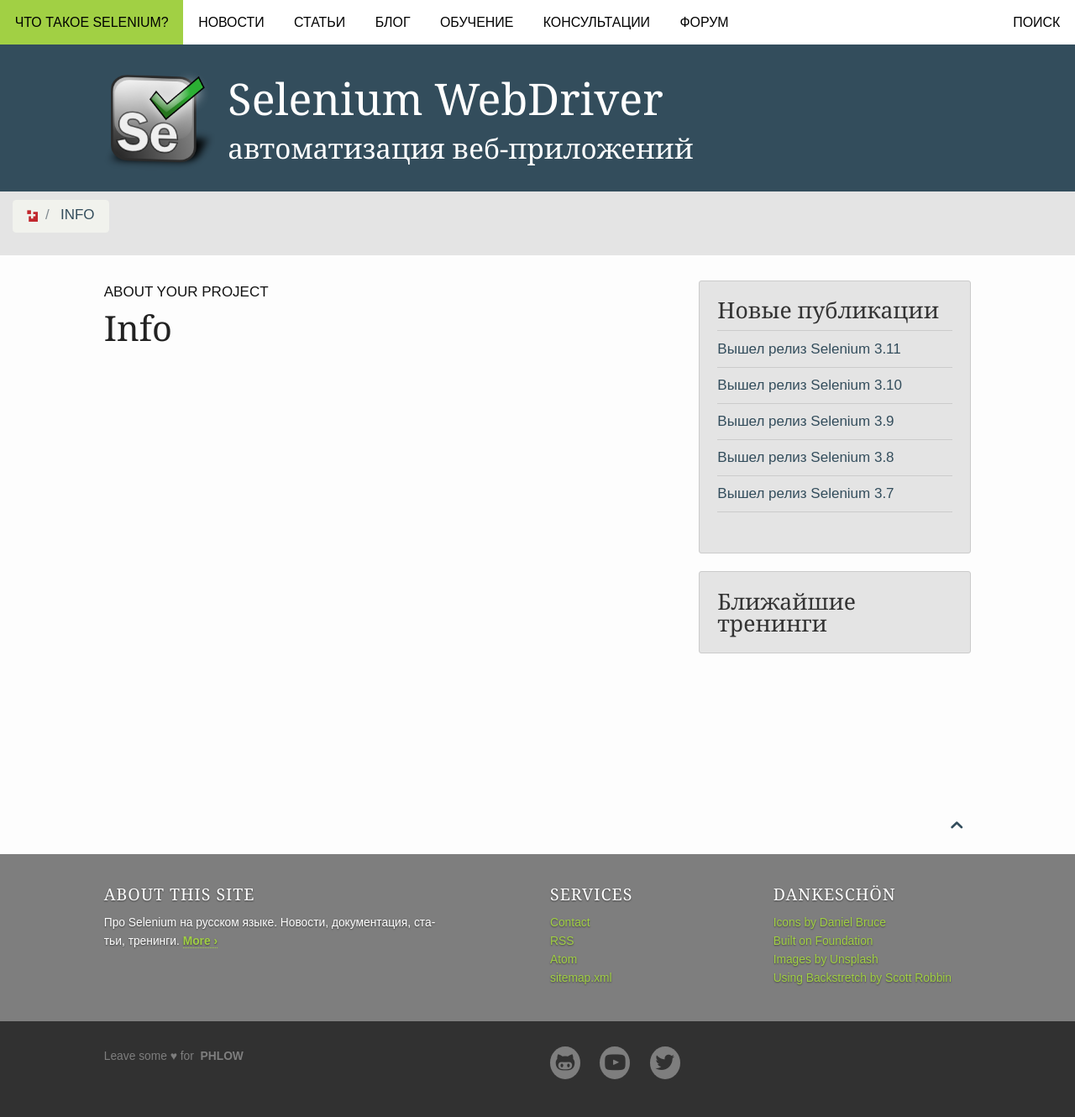
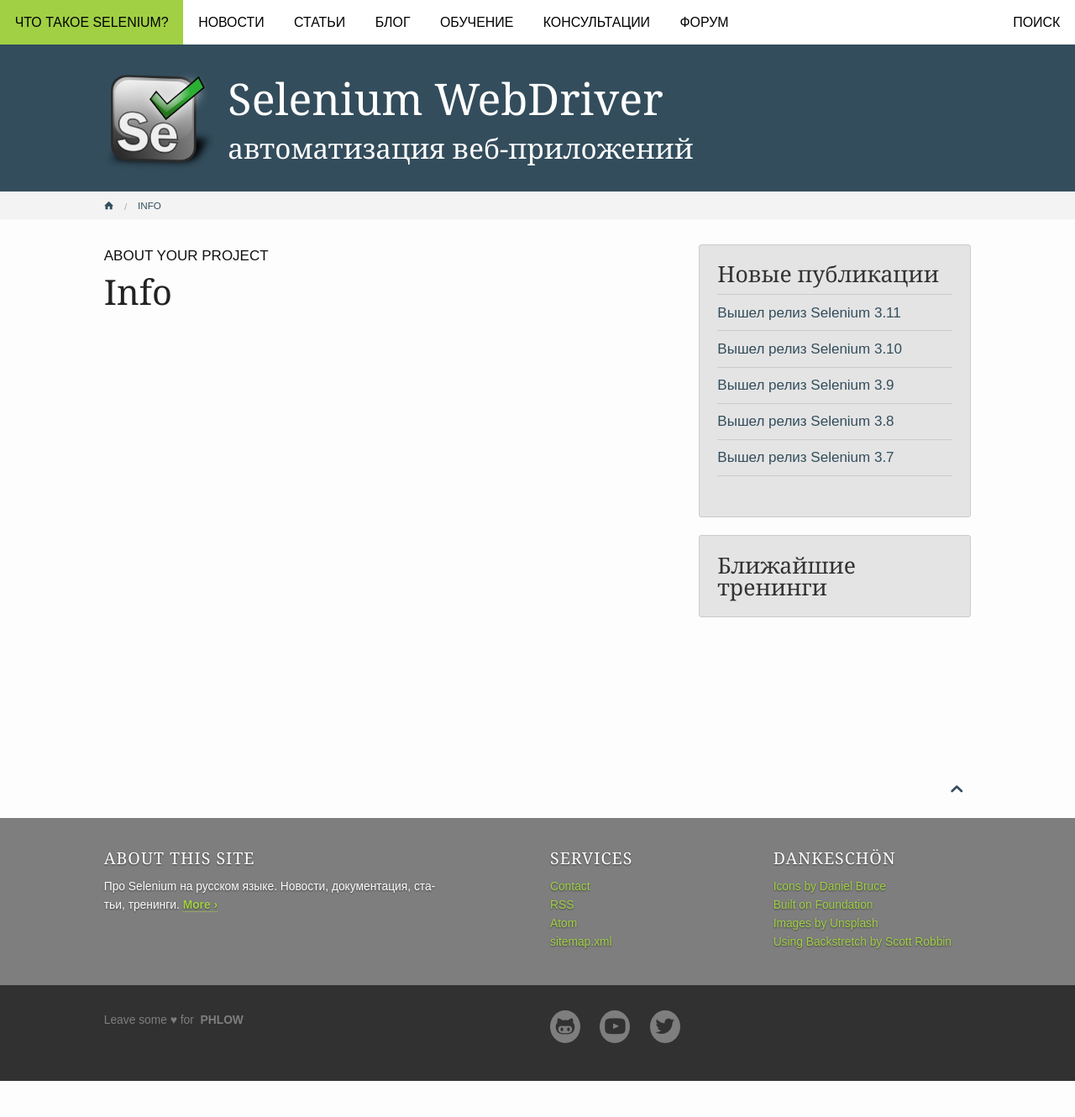
Before and after one commit to mycr7/selenium.ru, a Jekyll site: the page built from pages/info.md, in a window 1280 px wide. Shown: the whole page at 84% size. Built offline with Jekyll 4.4.1, drawn with Linux system fonts in a browser that asks for light colours; after the commit the page ends 1287 px from its top, so only the background shows below that.

Commit message:
Styling breadcrumbs

```diff
--- a/_includes/_nav_breadcrumbs.html
+++ b/_includes/_nav_breadcrumbs.html
@@ -1,94 +1,26 @@
 {% if breadcrumbs.size > 0 %}
+<div id="breadcrumb">
+  <div class="row">
   <nav class="breadcrumbs bootstrap hidden-sm-down">
-   <ol class="breadcrumb list-unstyled" vocab="http://schema.org/" typeof="BreadcrumbList">
-
     {% for crumb in breadcrumbs %}
       {% if forloop.first and site.breadcrumbs.root.image %}
-         <li class="breadcrumb-item breadcrumb-item-icon" property="itemListElement" typeof="ListItem">
         <a property="item" typeof="WebPage" href="{{ crumb.url | relative_url }}">
-               <span class="icon" property="name">{% include nav-breadcrumb-icon.svg %}</span>
+          <span class="icon-home" property="name"></span>
           <meta property="position" content="{{ crumb.position }}" />
         </a>
-         </li>
         {% continue %}
       {% endif %}
       {% if forloop.last %}
-      <li class="breadcrumb-item" property="itemListElement" typeof="ListItem">
         <span property="name">{{ crumb.title }}</span>
         <meta property="position" content="{{ crumb.position }}" />
-      </li>
-      {% continue %} {% endif %}
-      <li class="breadcrumb-item" property="itemListElement" typeof="ListItem">
+        {% continue %}
+      {% endif %}
       <a property="item" typeof="WebPage" href="{{ crumb.url | relative_url }}">
         <span property="name">{{ crumb.title }}</span>
         <meta property="position" content="{{ crumb.position }}" />
       </a>
-      </li>
     {% endfor %}
-
-   </ol>
   </nav>
+  </div>
+</div>
 {% endif %}
-
-
-
-<!-- This is an example of CSS. Maybe you want to implement the css code into your main css file or modify it as you want -->
-<style>
-   nav.breadcrumbs.bootstrap {
-      /* from Twitter Bootstrap 4 */
-      /* If you already use Twitter, you do not need these css lines above, cause they already in Twitter Bootstrap */
-      /* Additions: image integration */
-   }
-
-   nav.breadcrumbs.bootstrap ol {
-      margin-left: 0
-   }
-
-   nav.breadcrumbs.bootstrap .breadcrumb {
-      font-size: 1rem;
-      padding: 0.75rem 1rem;
-      margin-bottom: 1rem;
-      list-style: none;
-      background-color: #f1f2ed;
-      border-radius: 0.25rem;
-   }
-
-   nav.breadcrumbs.bootstrap .breadcrumb::after {
-      content: "";
-      display: table;
-      clear: both;
-   }
-
-   nav.breadcrumbs.bootstrap .breadcrumb-item {
-      float: left;
-   }
-
-   nav.breadcrumbs.bootstrap .breadcrumb-item+.breadcrumb-item::before {
-      display: inline-block;
-      padding-right: 0.5rem;
-      padding-left: 0.5rem;
-      color: #818a91;
-      content: "/";
-   }
-
-   nav.breadcrumbs.bootstrap .breadcrumb-item+.breadcrumb-item:hover::before {
-      text-decoration: underline;
-   }
-
-   nav.breadcrumbs.bootstrap .breadcrumb-item+.breadcrumb-item:hover::before {
-      text-decoration: none;
-   }
-
-   nav.breadcrumbs.bootstrap .breadcrumb-item-active {
-      color: #818a91;
-   }
-
-   nav.breadcrumbs.bootstrap .breadcrumb .icon {
-      display: inline-block;
-   }
-
-   nav.breadcrumbs.bootstrap .breadcrumb .icon svg {
-      height: 0.8rem;
-      width: 0.8rem;
-   }
-</style>
--- a/_sass/_09_elements.scss
+++ b/_sass/_09_elements.scss
@@ -129,6 +129,7 @@
 
 div.date { color: $grey-5 }
 
+
 /* Lazy Load XT
 ------------------------------------------------------------------- */
 
--- a/_sass/foundation-components/_breadcrumbs.scss
+++ b/_sass/foundation-components/_breadcrumbs.scss
@@ -10,7 +10,7 @@
 $include-html-nav-classes: $include-html-classes !default;
 
 // We use this to set the background color for the breadcrumb container.
-$crumb-bg: scale-color($secondary-color, $lightness: 55%) !default;
+$crumb-bg: scale-color($gray-1, $lightness: 55%) !default;
 
 // We use these to set the padding around the breadcrumbs.
 $crumb-padding: rem-calc(9 14 9) !default;
@@ -50,7 +50,7 @@
   border-width: $crumb-border-size;
 
   // We control which background color and border come through.
-  background-color: $crumb-bg;
+  //background-color: $crumb-bg;
   border-color: $crumb-border-color;
 }
 
```
Also changed, not shown: _includes/_breadcrumb.html (deleted, +0 -17 lines), _includes/nav-breadcrumb-icon.svg (deleted). Lines whose indentation alone changed are shown as unchanged.
